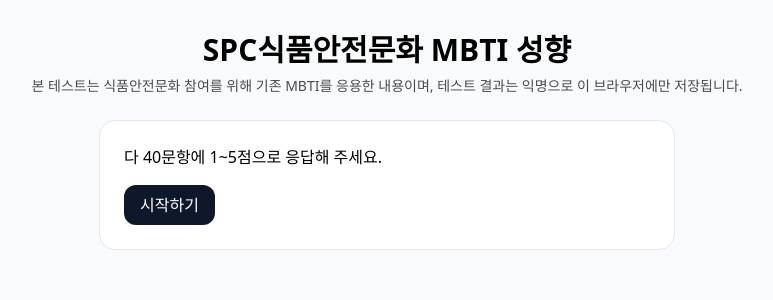
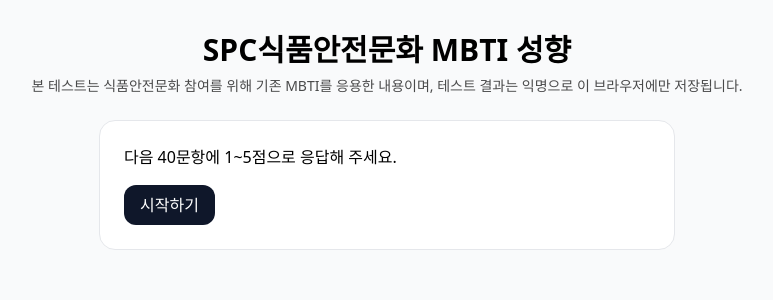
Before and after one commit to deardeergenie-svg/spc-foodsafety-mbti, a React (Vite) app: page / in a window 1280 px wide. Shown: the top 300 px of the page, without its empty margins (253-1026 px from the left). Built offline with nearby package versions, Linux system fonts and the light colour scheme.

Commit message:
Update App.jsx

```diff
--- a/src/App.jsx
+++ b/src/App.jsx
@@ -19,7 +19,7 @@
 function Start({onStart,nickname,setNickname,consent,setConsent}){
   return (
     <div className="max-w-xl mx-auto rounded-2xl border bg-white p-6 space-y-4">
-      <p>다 40문항에 1~5점으로 응답해 주세요.</p>
+      <p>다음 40문항에 1~5점으로 응답해 주세요.</p>
       <button className="px-4 py-2 rounded-xl text-white" style={{background:BRAND.primary}} onClick={onStart}>
   시작하기 </button>
     </div>
```
